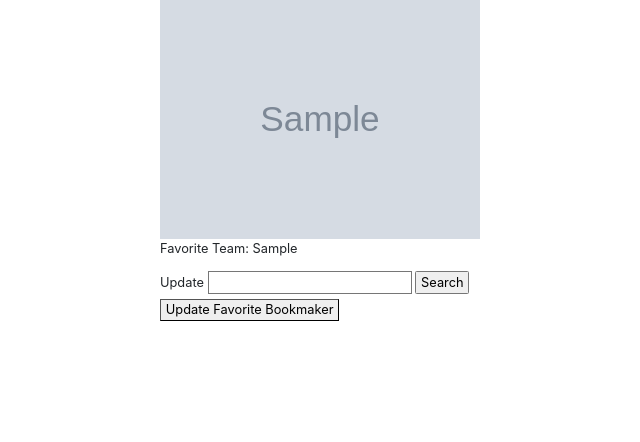
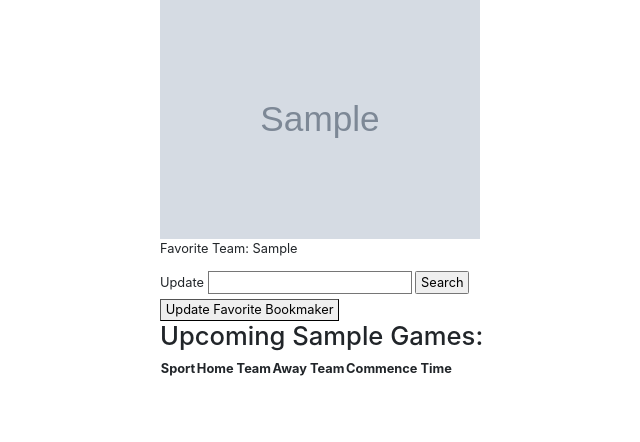
Before and after one commit to avkrishnamurthy/sports-arbitrage, a Flask app: a page that uses website/users/templates/my_profile.html in a window 1280 px wide. Shown: the part 199-641 px from the top of the page, without its empty margins (36-676 px from the left). Run offline with Flask 3, Linux system fonts and the light colour scheme; a user stored in the database is signed in; tables that the repository leaves empty hold one stand-in row (values such as "Sample post"); grey boxes marked "Sample" are stand-in pictures; lists and menus that the app fills with data are empty; some libraries are stand-ins or nearby versions.

Commit message:
more search/filter functionality and upcoming favorite team games on profile

```diff
--- a/website/users/templates/my_profile.html
+++ b/website/users/templates/my_profile.html
@@ -27,6 +27,29 @@
                 {% endfor %}
             </div>
         </div>
+        {% if games %}
+        <h2>Upcoming {{current_user.favorite_team}} Games:</h2>
+        <table>
+            <thead>
+                <tr>
+                    <th>Sport</th>
+                    <th>Home Team</th>
+                    <th>Away Team</th>
+                    <th>Commence Time</th>
+                </tr>
+            </thead>
+            <tbody>
+                {% for game in games %}
+                <tr>
+                    <td>{{ game.sport_title }}</td>
+                    <td>{{ game.home_team }}</td>
+                    <td>{{ game.away_team }}</td>
+                    <td>{{ game.commence_time }}</td>
+                </tr>
+                {% endfor %}
+            </tbody>
+        </table>
+        {% endif %}
     {% else %}
         <p>No user found.</p>
     {% endif %}
--- a/website/users/templates/profile.html
+++ b/website/users/templates/profile.html
@@ -11,7 +11,8 @@
         <p>First Name: {{user.first_name}}</p>
         <p>Email: {{user.email}}</p>
         <img src={{favorite_bookmaker.image}}>
-        <p>Favorite Team: {{current_user.favorite_team}}
+        <p>Favorite Team: {{user.favorite_team}}
+
     {% else %}
         <p>No user found.</p>
     {% endif %}
--- a/website/users/users.py
+++ b/website/users/users.py
@@ -6,7 +6,7 @@
 import json
 import os
 from dotenv import load_dotenv
-from website.models import Bookmakers, Person
+from website.models import Bookmakers, Person, Games
 from sqlalchemy.dialects.postgresql import insert
 from sqlalchemy import func
 from sqlalchemy.orm.exc import NoResultFound
@@ -34,7 +34,11 @@
 
     if current_user.username == username:
         bookmakers = Bookmakers.query.all()
-        return render_template('my_profile.html', current_user = current_user, favorite_bookmaker=favorite_bookmaker, bookmakers=bookmakers)
+        games = None
+        if current_user.favorite_team:
+            now = datetime.now()
+            games = Games.query.filter(((Games.home_team.ilike("%" + current_user.favorite_team + "%")) | (Games.away_team.ilike("%" + current_user.favorite_team + "%"))) & (Games.commence_time > now))
+        return render_template('my_profile.html', current_user = current_user, favorite_bookmaker=favorite_bookmaker, bookmakers=bookmakers, games=games)
     return render_template('profile.html', current_user = current_user, user=user, favorite_bookmaker=favorite_bookmaker)
 
 
```
Also changed, not shown: website/lines/lines.py (+13 -9 lines), website/lines/templates/arbitrage.html (+5 -2 lines), website/lines/templates/games.html (line endings or trailing spaces).
